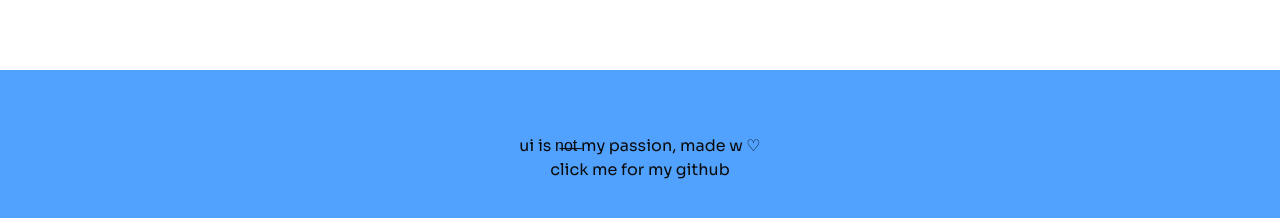
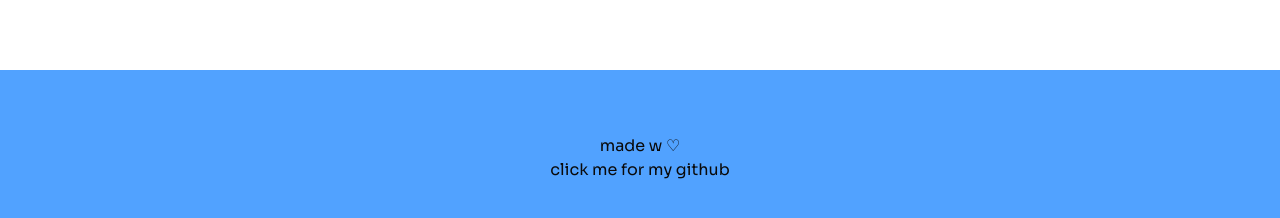
Before and after one commit to dfi06/techmog-forms-fe, a Next.js app: page / in a window 1280 px wide. Shown: the part 794-1012 px from the top of the page. Built offline with nearby package versions, Linux system fonts and the light colour scheme; no server answers.

Commit message:
footer thing

```diff
--- a/app/layout.js
+++ b/app/layout.js
@@ -39,10 +39,11 @@ export default function RootLayout({ children }) {
           {children}
         </div>
         <Toaster />
-        <Link id="footer" href="https://github.com/dfi06" className="w-full h-40 bg-blue-400 p-16 flex flex-col  text-center">
-          ui is n̶o̶t̶ my passion, made w ♡
-          <div>{`click me for my github`}</div>
-        </Link >
+        <div id="footer"  className="w-full h-40 bg-blue-400 p-16 flex flex-col  text-center">
+          made w ♡
+          <Link href="https://github.com/dfi06">{`click me for my github`}</Link>
+          <div className="text-blue-400">ui is n̶o̶t̶ my passion</div>
+        </div >
       </body>
 
     </html>
```
